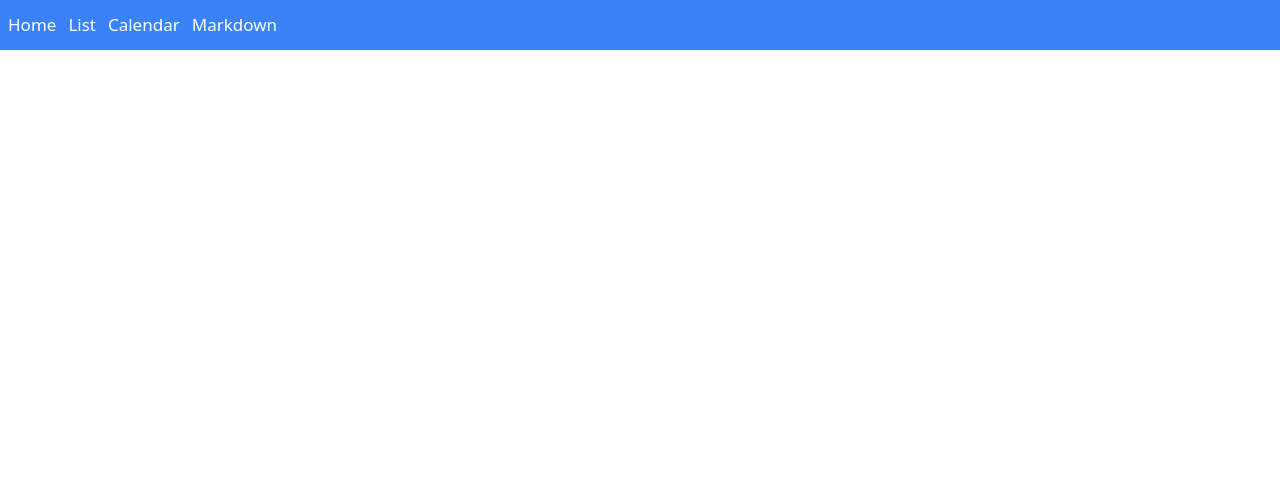
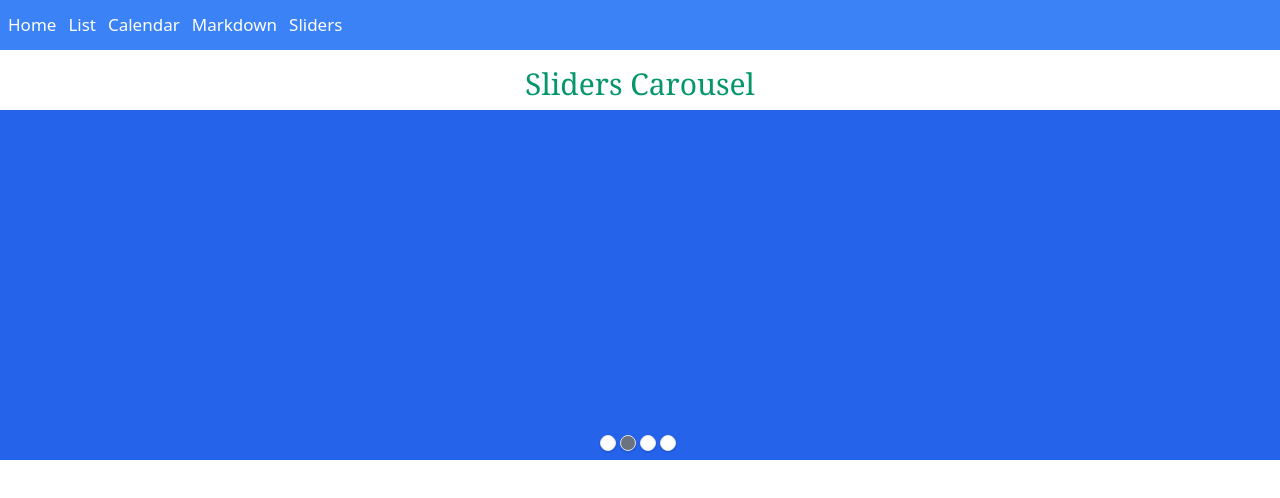
Before and after one commit to rez1Pro/10-application-by-Vue.js, a Vue app: page /sliders in a window 1280 px wide. Shown: the top 498 px of the page. Built offline with nearby package versions, Linux system fonts and the light colour scheme.

Commit message:
Successfully create slider Application

```diff
--- a/src/App.vue
+++ b/src/App.vue
@@ -1,8 +1,6 @@
 <template>
   <Header />
-  <div class="w-full flex">
-    <router-view></router-view>
-  </div>
+  <router-view></router-view>
 </template>
 
 <script>
--- a/src/components/Header.vue
+++ b/src/components/Header.vue
@@ -17,6 +17,7 @@ export default {
         { title: "List", to: "/name-list" },
         { title: "Calendar", to: "/calendar" },
         { title: "Markdown", to: "/markdown" },
+        { title: "Sliders", to: "/sliders" },
       ],
     };
   },
--- a/src/pages/Calendar.vue
+++ b/src/pages/Calendar.vue
@@ -1,4 +1,5 @@
 <template>
+  <div class="flex w-full">
     <div class="m-auto">
       <h1 class="text-2xl text-green-600 font-serif text-center">Vue Calendar</h1>
       <hr />
@@ -33,6 +34,7 @@
         <button class="px-2 border mx-3 my-2" @click="prev">Prev</button>
         <button class="px-2 border mx-3 my-2" @click="next">Next</button>
       </section>
+    </div>
   </div>
 </template>
 
--- a/src/pages/Markdown.vue
+++ b/src/pages/Markdown.vue
@@ -18,7 +18,7 @@
 
 <script>
 import marked from "marked";
-import debounce from "../mixins/debounce";
+import debounce from "../utilities/mixins/debounce";
 export default {
   mixins: [debounce],
   data() {
--- a/src/pages/NameList.vue
+++ b/src/pages/NameList.vue
@@ -1,4 +1,5 @@
 <template>
+  <div class="flex w-full">
     <div class="m-auto">
       <h1 class="mb-3 text-3xl text-green-600 text-center font-light font-serif">
         User Name List
@@ -29,6 +30,7 @@
           </button>
         </form>
       </ul>
+    </div>
   </div>
 </template>
 
--- /dev/null
+++ b/src/pages/Sliders.vue
@@ -0,0 +1,77 @@
+<template>
+  <h1 class="text-3xl font-serif text-green-600 text-center">Sliders Carousel</h1>
+  <div class="my-2 m-auto">
+    <div v-for="(slider, index) of sliders" :key="slider" class="w-full/">
+      <transition name="fade">
+        <div
+          @mouseover="pauseSlider()"
+          @mouseleave="resumeSlider()"
+          v-if="currentSlider === index"
+          class="w-full absolute"
+          :class="slider"
+          style="height: 350px"
+        ></div>
+      </transition>
+    </div>
+  </div>
+  <div class="w-full justify-center flex">
+    <div class="m-auto absolute flex" style="margin-top: 325px">
+      <div
+        v-for="(slider, index) of sliders"
+        @click="makeActive(index)"
+        :key="index"
+        :class="currentSlider === index ? 'bg-gray-500' : 'bg-white'"
+        class="rounded-full w-4 h-4 mr-1 cursor-pointer shadow border"
+      ></div>
+    </div>
+  </div>
+</template>
+
+<script>
+export default {
+  data() {
+    return {
+      currentSlider: 0,
+      sliders: ["bg-green-600", "bg-blue-600", "bg-red-400", "bg-green-300"],
+      interval: "",
+    };
+  },
+  methods: {
+    sliderTime() {
+      this.interval = setInterval(() => {
+        this.currentSlider === this.sliders.length - 1
+          ? (this.currentSlider = 0)
+          : this.currentSlider++;
+      }, 3000);
+    },
+    makeActive(index) {
+      return (this.currentSlider = index);
+    },
+    pauseSlider() {
+      clearInterval(this.interval);
+    },
+    resumeSlider() {
+      this.sliderTime();
+    },
+  },
+  mounted() {
+    this.sliderTime();
+  },
+  beforeUnmount() {
+    clearInterval(this.interval);
+  },
+};
+</script>
+
+<style>
+.fade-enter-active,
+.fade-leave-active {
+  transition: all 1s ease;
+}
+
+.fade-enter-from,
+.fade-leave-to {
+  opacity: 0;
+  transform: translateX(100%);
+}
+</style>
--- a/src/router.js
+++ b/src/router.js
@@ -2,10 +2,12 @@ import Calendar from "./pages/Calendar.vue";
 import NameList from "./pages/NameList.vue";
 import Home from "./pages/Home.vue";
 import Markdown from "./pages/Markdown.vue";
+import Sliders from "./pages/Sliders.vue";
 
 export const routes = [
      { path: '/', component: Home },
      { path: '/name-list', component: NameList },
      { path: '/calendar', component: Calendar },
      { path: '/markdown', component: Markdown },
+     { path: '/sliders', component: Sliders },
 ]
```
Also changed, not shown: src/utilities/mixins/debounce.js (renamed from src/mixins/debounce.js), 1 other file (tests, documents, lock files or other folders). Lines whose indentation alone changed are shown as unchanged.
